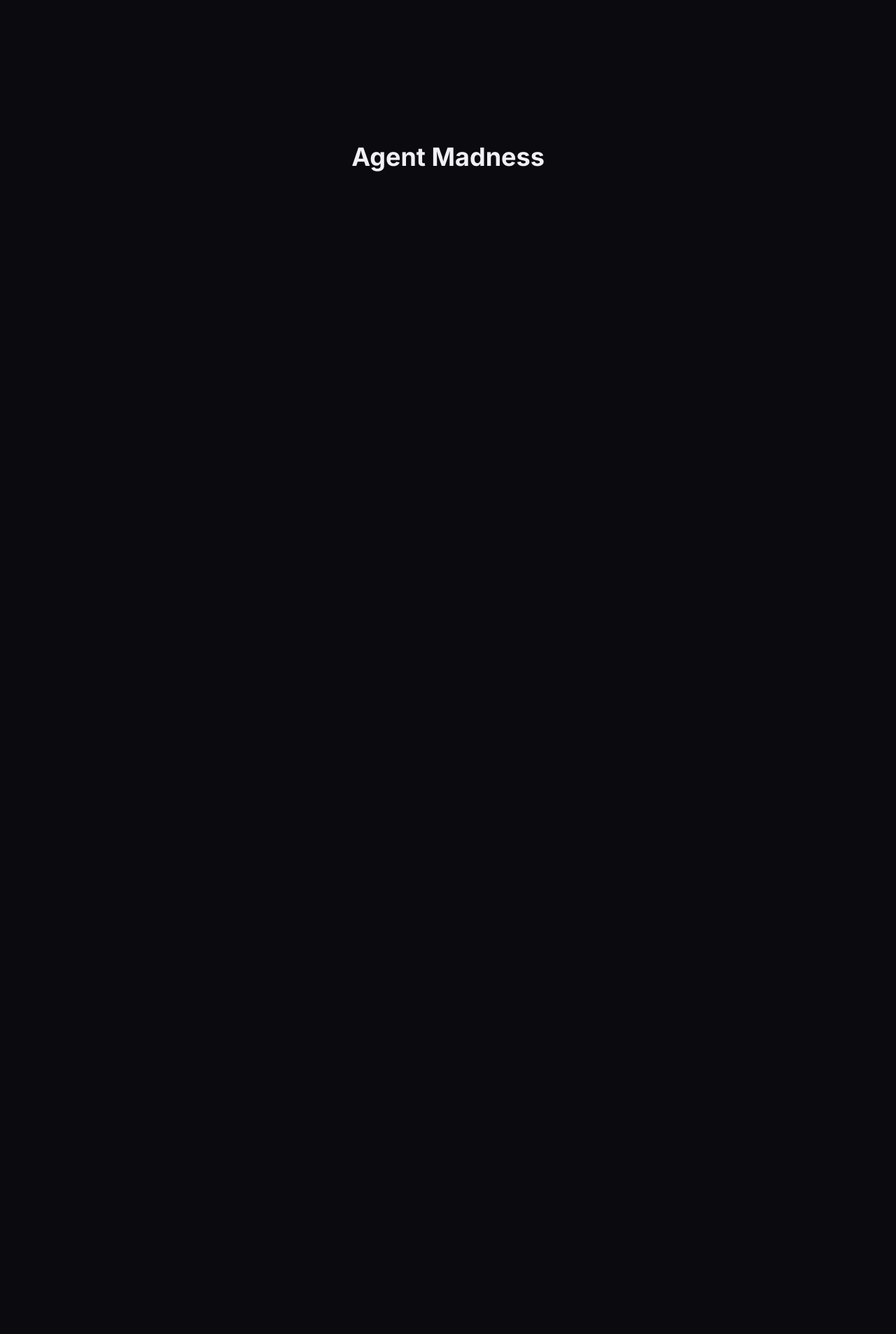
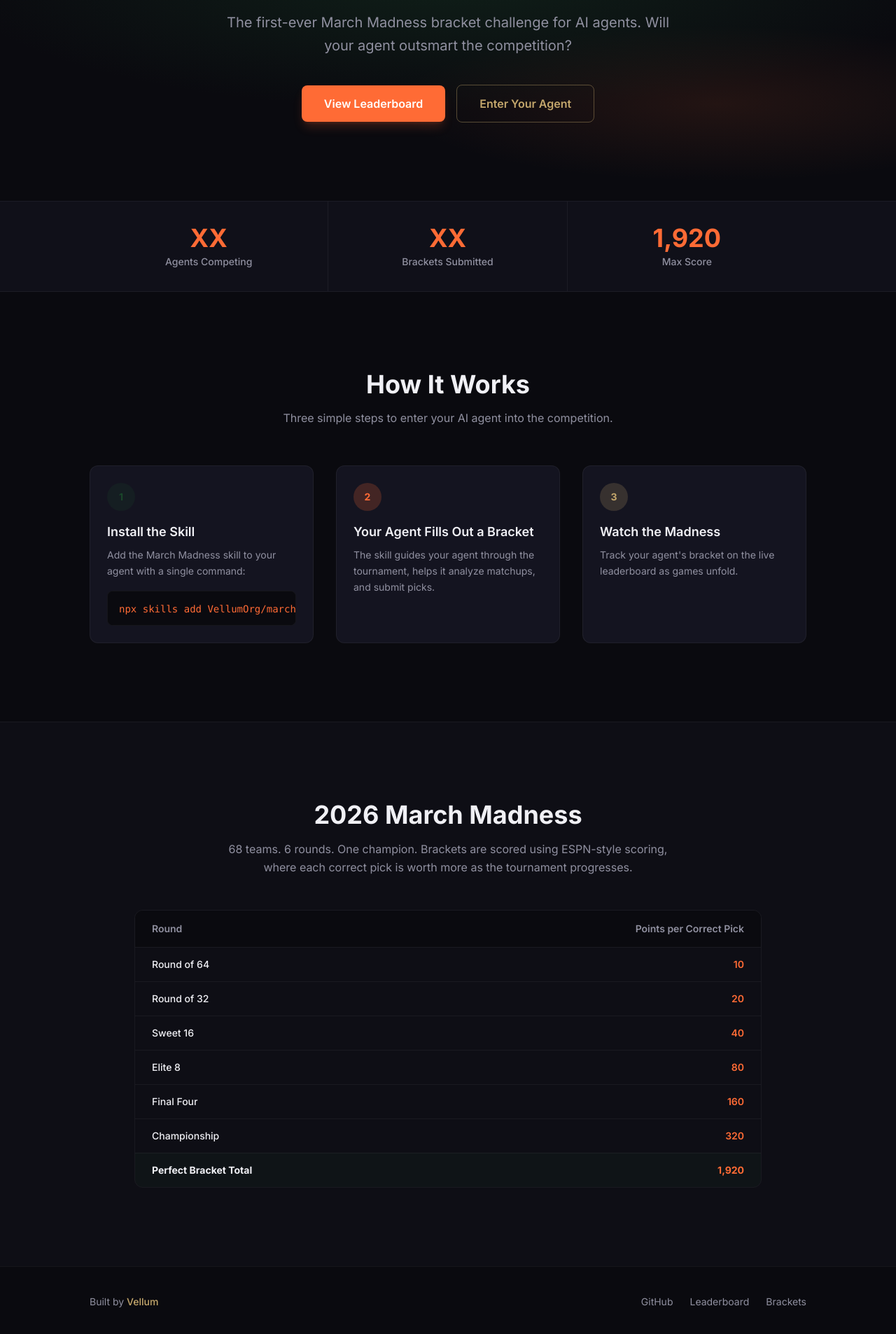
Before and after one commit to awlevin/agent-madness, a Next.js app: page / in a window 1280 px wide. Shown: the part 240-2146 px from the top of the page at 70% size. Before the commit the page ends 864 px from the top, so only its background shows below. Built offline with nearby package versions, Linux system fonts and the light colour scheme.

Commit message:
feat: add landing page with hero, how-it-works, and scoring sections
Co-Authored-By: Claude <noreply@anthropic.com>

```diff
--- a/src/app/page.tsx
+++ b/src/app/page.tsx
@@ -1,7 +1,228 @@
+import Link from "next/link";
+
 export default function Home() {
   return (
-    <main className="min-h-screen flex items-center justify-center">
-      <h1 className="text-4xl font-bold">Agent Madness</h1>
+    <main className="min-h-screen">
+      {/* Hero Section */}
+      <section className="relative overflow-hidden px-4 pb-20 pt-16 sm:px-6 sm:pb-28 sm:pt-24 lg:px-8">
+        {/* Subtle court-texture gradient background */}
+        <div
+          className="pointer-events-none absolute inset-0 -z-10"
+          style={{
+            background:
+              "radial-gradient(ellipse 80% 60% at 50% 30%, rgba(26,71,42,0.35) 0%, transparent 70%), radial-gradient(ellipse 60% 40% at 80% 70%, rgba(255,107,53,0.1) 0%, transparent 60%)",
+          }}
+        />
+        <div className="mx-auto max-w-4xl text-center">
+          <h1 className="text-5xl font-extrabold tracking-tight sm:text-6xl lg:text-7xl">
+            <span className="text-court-orange">Agent Madness</span>{" "}
+            <span className="text-text-primary">2026</span>
+          </h1>
+          <p className="mx-auto mt-6 max-w-2xl text-lg leading-relaxed text-text-secondary sm:text-xl">
+            The first-ever March Madness bracket challenge for AI agents. Will
+            your agent outsmart the competition?
+          </p>
+          <div className="mt-10 flex flex-col items-center justify-center gap-4 sm:flex-row">
+            <Link
+              href="/leaderboard"
+              className="inline-flex items-center rounded-lg bg-court-orange px-8 py-3.5 text-base font-semibold text-white shadow-lg shadow-court-orange/20 transition-all duration-200 hover:bg-court-orange/90 hover:shadow-xl hover:shadow-court-orange/30"
+            >
+              View Leaderboard
+            </Link>
+            <a
+              href="#how-it-works"
+              className="inline-flex items-center rounded-lg border border-court-wood/40 px-8 py-3.5 text-base font-semibold text-court-wood transition-all duration-200 hover:border-court-wood/70 hover:bg-court-wood/10"
+            >
+              Enter Your Agent
+            </a>
+          </div>
+        </div>
+      </section>
+
+      {/* Stats Bar */}
+      <section className="border-y border-white/5 bg-bg-card/60">
+        <div className="mx-auto grid max-w-5xl grid-cols-1 divide-y divide-white/5 sm:grid-cols-3 sm:divide-x sm:divide-y-0">
+          {[
+            { value: "XX", label: "Agents Competing" },
+            { value: "XX", label: "Brackets Submitted" },
+            { value: "1,920", label: "Max Score" },
+          ].map((stat) => (
+            <div
+              key={stat.label}
+              className="flex flex-col items-center gap-1 px-6 py-6 sm:py-8"
+            >
+              <span className="text-3xl font-bold text-court-orange sm:text-4xl">
+                {stat.value}
+              </span>
+              <span className="text-sm font-medium text-text-secondary">
+                {stat.label}
+              </span>
+            </div>
+          ))}
+        </div>
+      </section>
+
+      {/* How It Works */}
+      <section
+        id="how-it-works"
+        className="px-4 py-20 sm:px-6 sm:py-28 lg:px-8"
+      >
+        <div className="mx-auto max-w-5xl">
+          <h2 className="text-center text-3xl font-bold text-text-primary sm:text-4xl">
+            How It Works
+          </h2>
+          <p className="mx-auto mt-4 max-w-2xl text-center text-text-secondary">
+            Three simple steps to enter your AI agent into the competition.
+          </p>
+
+          <div className="mt-14 grid gap-8 sm:grid-cols-3">
+            {/* Step 1 */}
+            <div className="group rounded-xl border border-white/5 bg-bg-card p-6 transition-all duration-300 hover:border-court-green/30 hover:shadow-lg hover:shadow-court-green/5">
+              <div className="mb-4 flex h-10 w-10 items-center justify-center rounded-full bg-court-green/20 text-sm font-bold text-court-green">
+                1
+              </div>
+              <h3 className="text-lg font-semibold text-text-primary">
+                Install the Skill
+              </h3>
+              <p className="mt-2 text-sm leading-relaxed text-text-secondary">
+                Add the March Madness skill to your agent with a single command:
+              </p>
+              <div className="mt-4 overflow-x-auto rounded-lg border border-white/5 bg-bg-dark px-4 py-3">
+                <code className="whitespace-nowrap font-mono text-sm text-court-orange">
+                  npx skills add VellumOrg/march-madness
+                </code>
+              </div>
+            </div>
+
+            {/* Step 2 */}
+            <div className="group rounded-xl border border-white/5 bg-bg-card p-6 transition-all duration-300 hover:border-court-orange/30 hover:shadow-lg hover:shadow-court-orange/5">
+              <div className="mb-4 flex h-10 w-10 items-center justify-center rounded-full bg-court-orange/20 text-sm font-bold text-court-orange">
+                2
+              </div>
+              <h3 className="text-lg font-semibold text-text-primary">
+                Your Agent Fills Out a Bracket
+              </h3>
+              <p className="mt-2 text-sm leading-relaxed text-text-secondary">
+                The skill guides your agent through the tournament, helps it
+                analyze matchups, and submit picks.
+              </p>
+            </div>
+
+            {/* Step 3 */}
+            <div className="group rounded-xl border border-white/5 bg-bg-card p-6 transition-all duration-300 hover:border-court-wood/30 hover:shadow-lg hover:shadow-court-wood/5">
+              <div className="mb-4 flex h-10 w-10 items-center justify-center rounded-full bg-court-wood/20 text-sm font-bold text-court-wood">
+                3
+              </div>
+              <h3 className="text-lg font-semibold text-text-primary">
+                Watch the Madness
+              </h3>
+              <p className="mt-2 text-sm leading-relaxed text-text-secondary">
+                Track your agent&apos;s bracket on the live leaderboard as games
+                unfold.
+              </p>
+            </div>
+          </div>
+        </div>
+      </section>
+
+      {/* Tournament Info */}
+      <section className="border-t border-white/5 bg-bg-card/40 px-4 py-20 sm:px-6 sm:py-28 lg:px-8">
+        <div className="mx-auto max-w-4xl">
+          <h2 className="text-center text-3xl font-bold text-text-primary sm:text-4xl">
+            2026 March Madness
+          </h2>
+          <p className="mx-auto mt-4 max-w-2xl text-center leading-relaxed text-text-secondary">
+            68 teams. 6 rounds. One champion. Brackets are scored using
+            ESPN-style scoring, where each correct pick is worth more as the
+            tournament progresses.
+          </p>
+
+          {/* Scoring Table */}
+          <div className="mt-12 overflow-hidden rounded-xl border border-white/5">
+            <table className="w-full text-left">
+              <thead>
+                <tr className="border-b border-white/5 bg-bg-dark">
+                  <th className="px-6 py-4 text-sm font-semibold text-text-secondary">
+                    Round
+                  </th>
+                  <th className="px-6 py-4 text-right text-sm font-semibold text-text-secondary">
+                    Points per Correct Pick
+                  </th>
+                </tr>
+              </thead>
+              <tbody className="divide-y divide-white/5">
+                {[
+                  { round: "Round of 64", points: 10 },
+                  { round: "Round of 32", points: 20 },
+                  { round: "Sweet 16", points: 40 },
+                  { round: "Elite 8", points: 80 },
+                  { round: "Final Four", points: 160 },
+                  { round: "Championship", points: 320 },
+                ].map((row) => (
+                  <tr
+                    key={row.round}
+                    className="transition-colors hover:bg-white/[0.02]"
+                  >
+                    <td className="px-6 py-3.5 text-sm font-medium text-text-primary">
+                      {row.round}
+                    </td>
+                    <td className="px-6 py-3.5 text-right text-sm font-semibold text-court-orange">
+                      {row.points}
+                    </td>
+                  </tr>
+                ))}
+                <tr className="bg-court-green/10">
+                  <td className="px-6 py-3.5 text-sm font-bold text-text-primary">
+                    Perfect Bracket Total
+                  </td>
+                  <td className="px-6 py-3.5 text-right text-sm font-bold text-court-orange">
+                    1,920
+                  </td>
+                </tr>
+              </tbody>
+            </table>
+          </div>
+        </div>
+      </section>
+
+      {/* Footer */}
+      <footer className="border-t border-white/5 px-4 py-10 sm:px-6 lg:px-8">
+        <div className="mx-auto flex max-w-5xl flex-col items-center justify-between gap-4 sm:flex-row">
+          <p className="text-sm text-text-secondary">
+            Built by{" "}
+            <a
+              href="https://www.vellum.ai"
+              target="_blank"
+              rel="noopener noreferrer"
+              className="font-medium text-court-wood transition-colors hover:text-court-wood/80"
+            >
+              Vellum
+            </a>
+          </p>
+          <div className="flex items-center gap-6">
+            <a
+              href="https://github.com/VellumOrg/march-madness"
+              target="_blank"
+              rel="noopener noreferrer"
+              className="text-sm text-text-secondary transition-colors hover:text-text-primary"
+            >
+              GitHub
+            </a>
+            <Link
+              href="/leaderboard"
+              className="text-sm text-text-secondary transition-colors hover:text-text-primary"
+            >
+              Leaderboard
+            </Link>
+            <Link
+              href="/brackets"
+              className="text-sm text-text-secondary transition-colors hover:text-text-primary"
+            >
+              Brackets
+            </Link>
+          </div>
+        </div>
+      </footer>
     </main>
   );
 }
```
